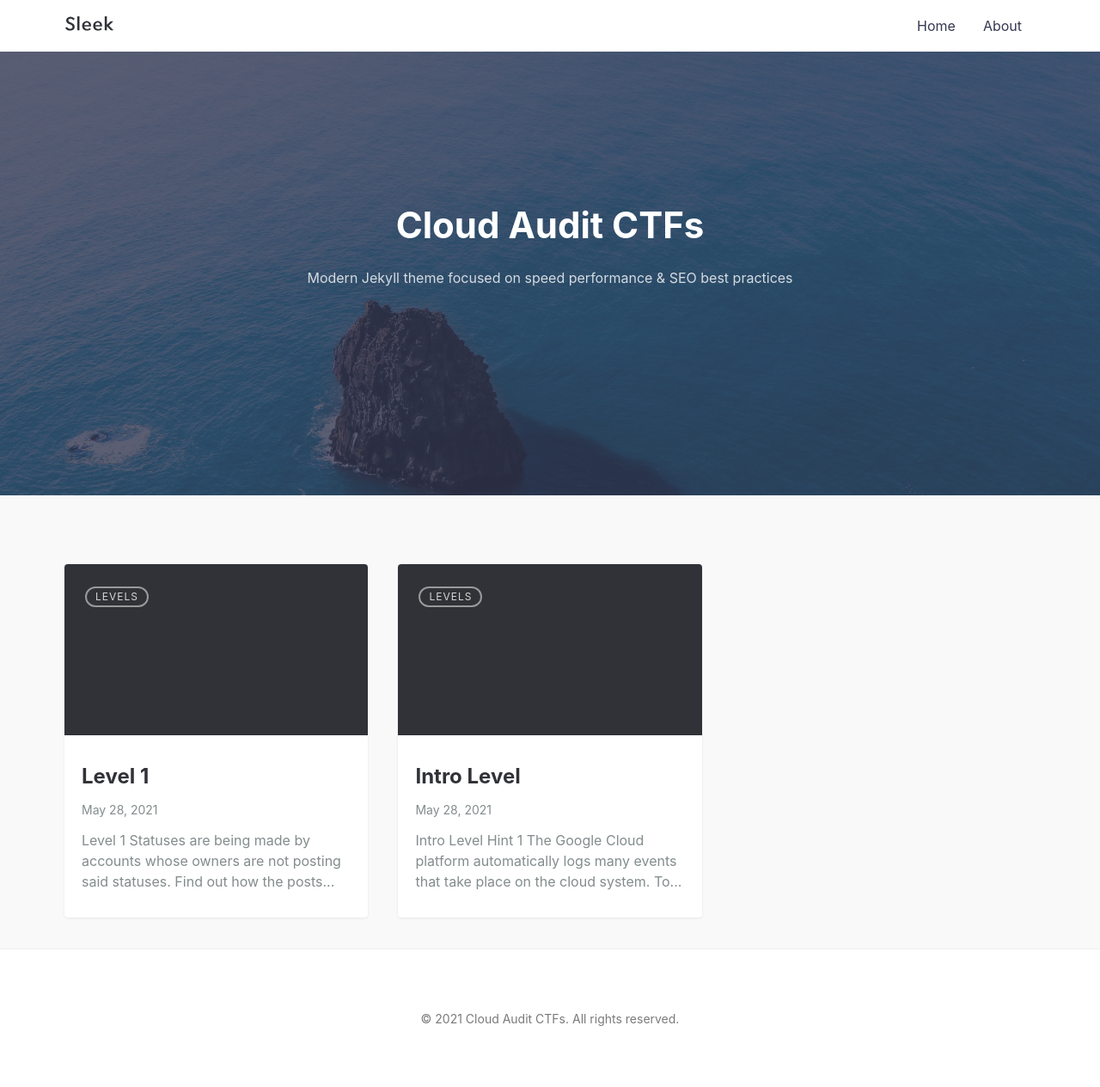
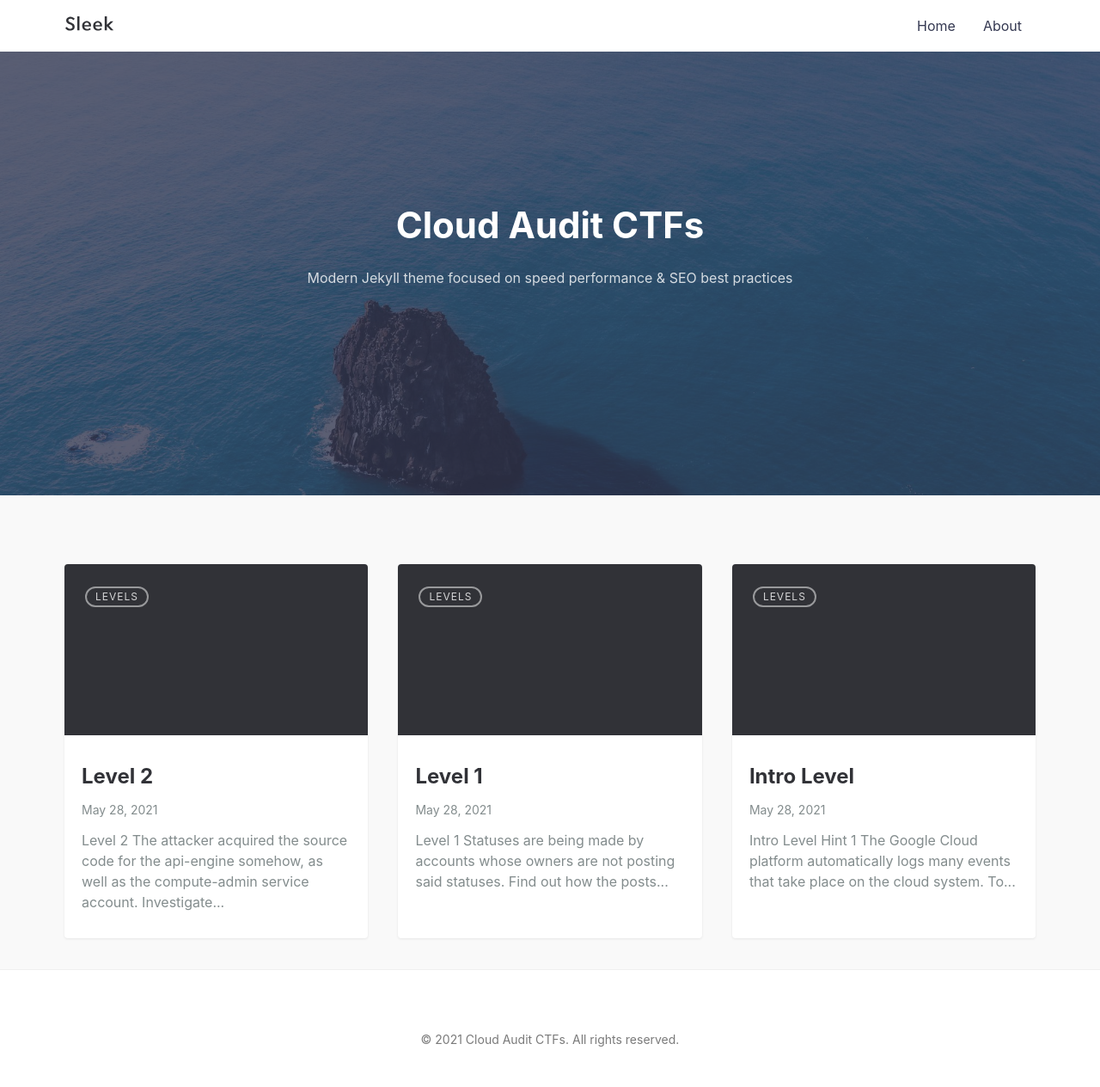
Before and after one commit to asokamoto/CloudAuditCTFs, a Jekyll site: the page built from index.md, in a window 1280 px wide. Shown: the whole page at 86% size. Built offline with Jekyll 4.4.1, drawn with Linux system fonts in a browser that asks for light colours; before the commit the page ends 1240 px from its top, so only the background shows below that.

Commit message:
not done with level 2 yet

```diff
--- /dev/null
+++ b/_posts/2021-05-28-Level-2.md
@@ -0,0 +1,63 @@
+---
+layout: post
+title: "Level 2"
+date: 2021-05-28 00:00:00
+categories: Levels
+comments: false
+---
+
+# Level 2
+
+The attacker acquired the source code for the api-engine somehow, as well as the compute-admin service account. Investigate how the attacker accomplished this, and fix any obvious security issues along the way.
+
+
+<details>
+	<summary><b>Hint 1</b></summary>
+	<p> </p>
+	<p>Referring to the diagram, we know there is an vm-image-bucket that holds the source files for building the image used by the api-engine. This is the most likely place the attacker could find the source code, so let’s use the Logs Explorer to investigate the bucket.</p>
+	<p>Query for</p>
+	<p> </p>
+	<code>vm-image-bucket</code>
+	<p> </p>
+</details>
+
+<details>
+	<summary><b>Hint 2</b></summary>
+	<p> </p>
+	<p>The logs show that multiple files were requested from the bucket by the <code>dev-account</code> service account. Among these files is the source code for the api-engine, and a file called <code>compute-admin.json</code>. It would seem that in an effort to make their lives easier, the developers kept all the tools they would need to update the api-engine within this bucket.</p>
+	<p> </p>
+</details>
+
+<details>
+	<summary><b>Hint 3</b></summary>
+	<p> </p>
+	<p>The compute-admin service account key being stored in this bucket is an obvious issue as it allows anyone with access to the bucket to elevate their privilege to compute admin. Let’s disable this key since it has been compromised, and shouldn’t be stored in this bucket in the first place.</p>
+	<p> </p>
+</details>
+
+<details>
+	<summary><b>Hint 4</b></summary>
+	<p> </p>
+	<p>We should be able to delete a service account key using the Google Cloud GUI, but it sometimes bugs out and cannot be used. So instead, use a gcloud command from the terminal to delete the key. First, list the keys for the compute-admin account.</p>
+	<p> </p>
+	<code>gcloud iam service-accounts keys list --iam-account \</code>
+	<code> --iam-account compute-admin@[project-id].iam.gserviceaccount.com</code>
+	<p> </p>
+	<p>There should be two keys listed, one of which expires in two years, and one which expires in the year 9999, which is the default when a key is generated. The first key is used by Google’s backend and cannot be deleted, but the second is the key being stored in the vm-image-bucket. To delete it enter the gcloud command:</p>
+	<p> </p>
+	<code>gcloud iam service-accounts keys delete [key-id] --iam-account</code>
+	<code>compute-admin@[project-id].iam.gserviceaccount.com</code>
+	<p> </p>
+</details>
+
+<details>
+	<summary><b>Hint </b></summary>
+	<p> </p>
+	<p> </p>
+</details>
+
+<details>
+	<summary><b>Hint </b></summary>
+	<p> </p>
+	<p> </p>
+</details>
```
Also changed, not shown: _posts/2021-05-28-Level-1.md (+2 -2 lines), 5 other files.
